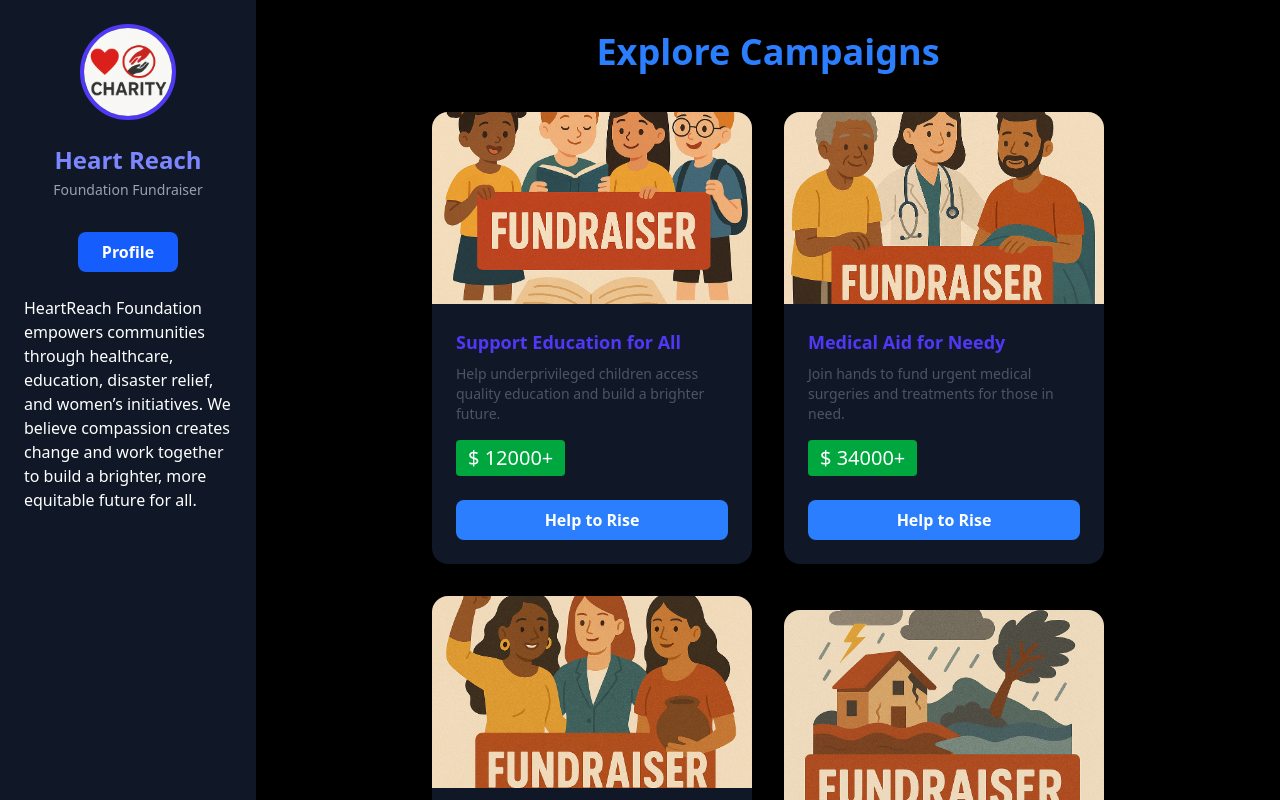
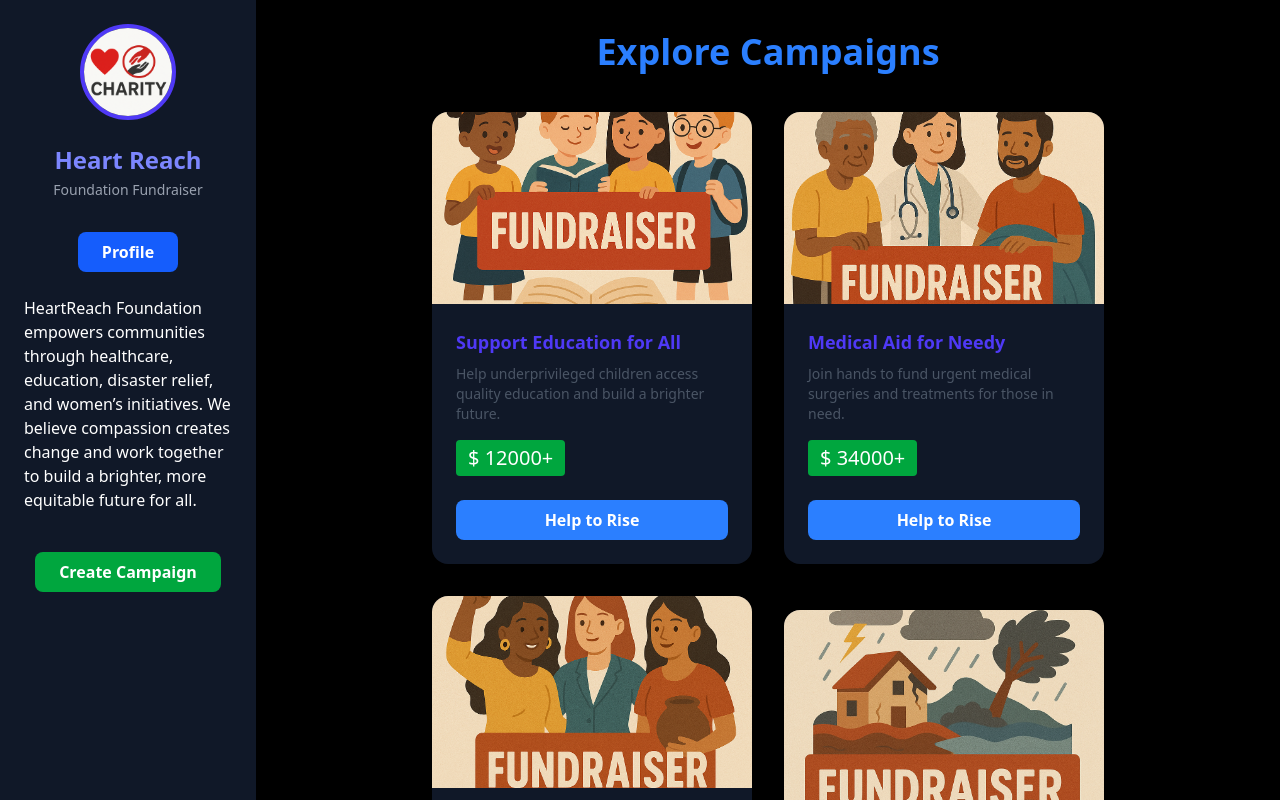
Before and after one commit to YNVSolutions/SwiftCause_Web, a Next.js app: page /CampaignPage in a window 1280 px wide. Built offline with nearby package versions, Linux system fonts and the light colour scheme.

Commit message:
creating campaign button

```diff
--- a/app/CampaignPage/page.jsx
+++ b/app/CampaignPage/page.jsx
@@ -81,6 +81,9 @@ const page = () => {
                         HeartReach Foundation empowers communities through healthcare, education, disaster relief, and women’s initiatives. We believe compassion creates change and work together to build a brighter, more equitable future for all.
                     </p>
                 </div>
+                <div className="mt-10">
+                    <button className="bg-green-600 hover:bg-green-700 text-white font-semibold py-2 px-6 rounded-lg w-full">Create Campaign</button>
+                </div>
             </aside>
 
 
```
